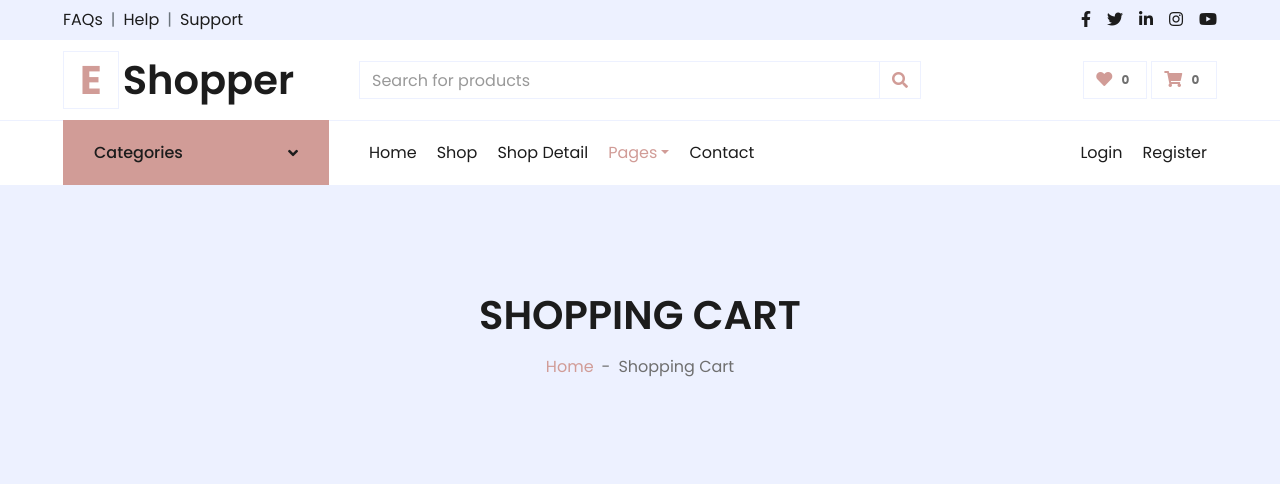
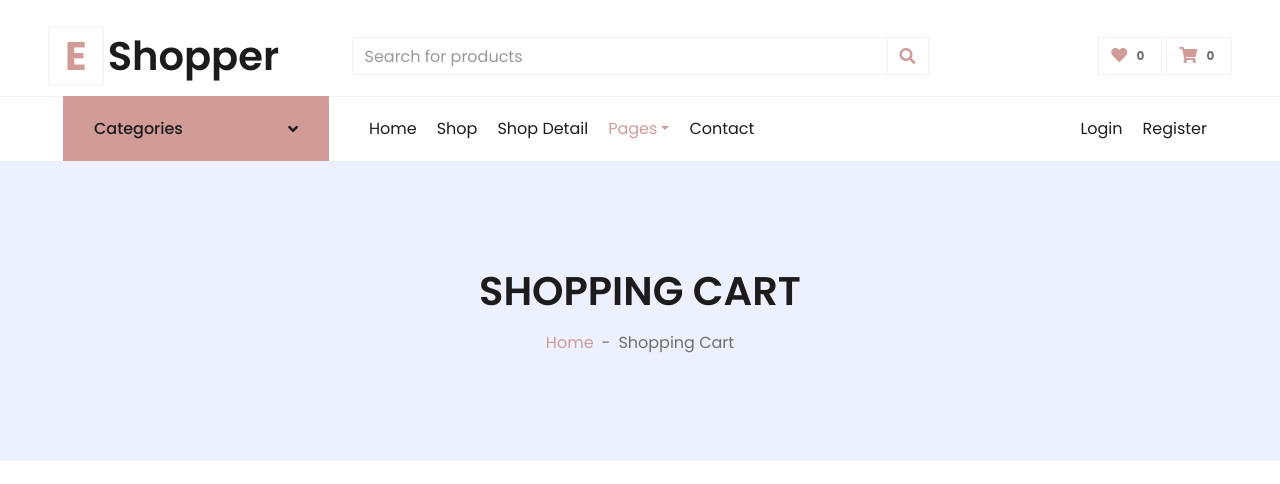
Before and after one commit to SoloKode/GayaGini.io, a PHP site: page /cart.html in a window 1280 px wide. Shown: the top 484 px of the page. Run offline with PHP 8.4, Linux system fonts and the light colour scheme; some libraries are stand-ins or nearby versions.

Commit message:
Remove Sosmed Header

```diff
--- a/cart.html
+++ b/cart.html
@@ -27,38 +27,8 @@
 
 <body>
     <!-- Topbar Start -->
-    <div class="container-fluid">
-        <div class="row bg-secondary py-2 px-xl-5">
-            <div class="col-lg-6 d-none d-lg-block">
-                <div class="d-inline-flex align-items-center">
-                    <a class="text-dark" href="">FAQs</a>
-                    <span class="text-muted px-2">|</span>
-                    <a class="text-dark" href="">Help</a>
-                    <span class="text-muted px-2">|</span>
-                    <a class="text-dark" href="">Support</a>
-                </div>
-            </div>
-            <div class="col-lg-6 text-center text-lg-right">
-                <div class="d-inline-flex align-items-center">
-                    <a class="text-dark px-2" href="">
-                        <i class="fab fa-facebook-f"></i>
-                    </a>
-                    <a class="text-dark px-2" href="">
-                        <i class="fab fa-twitter"></i>
-                    </a>
-                    <a class="text-dark px-2" href="">
-                        <i class="fab fa-linkedin-in"></i>
-                    </a>
-                    <a class="text-dark px-2" href="">
-                        <i class="fab fa-instagram"></i>
-                    </a>
-                    <a class="text-dark pl-2" href="">
-                        <i class="fab fa-youtube"></i>
-                    </a>
-                </div>
-            </div>
-        </div>
-        <div class="row align-items-center py-3 px-xl-5">
+
+        <div class="row align-items-center py-3 mt-3 px-xl-5">
             <div class="col-lg-3 d-none d-lg-block">
                 <a href="" class="text-decoration-none">
                     <h1 class="m-0 display-5 font-weight-semi-bold"><span class="text-primary font-weight-bold border px-3 mr-1">E</span>Shopper</h1>
--- a/scss/style.scss
+++ b/scss/style.scss
@@ -1,6 +1,6 @@
 /******* Bootstrap Theming ********/
 
-$primary: #D19C97;
+$primary: #3b38ff;
 $secondary: #EDF1FF;
 $light: #FFFFFF;
 $dark: #1C1C1C;
```
Also changed, not shown: index.html (+3 -4 lines), css/style.css, css/style.min.css.
